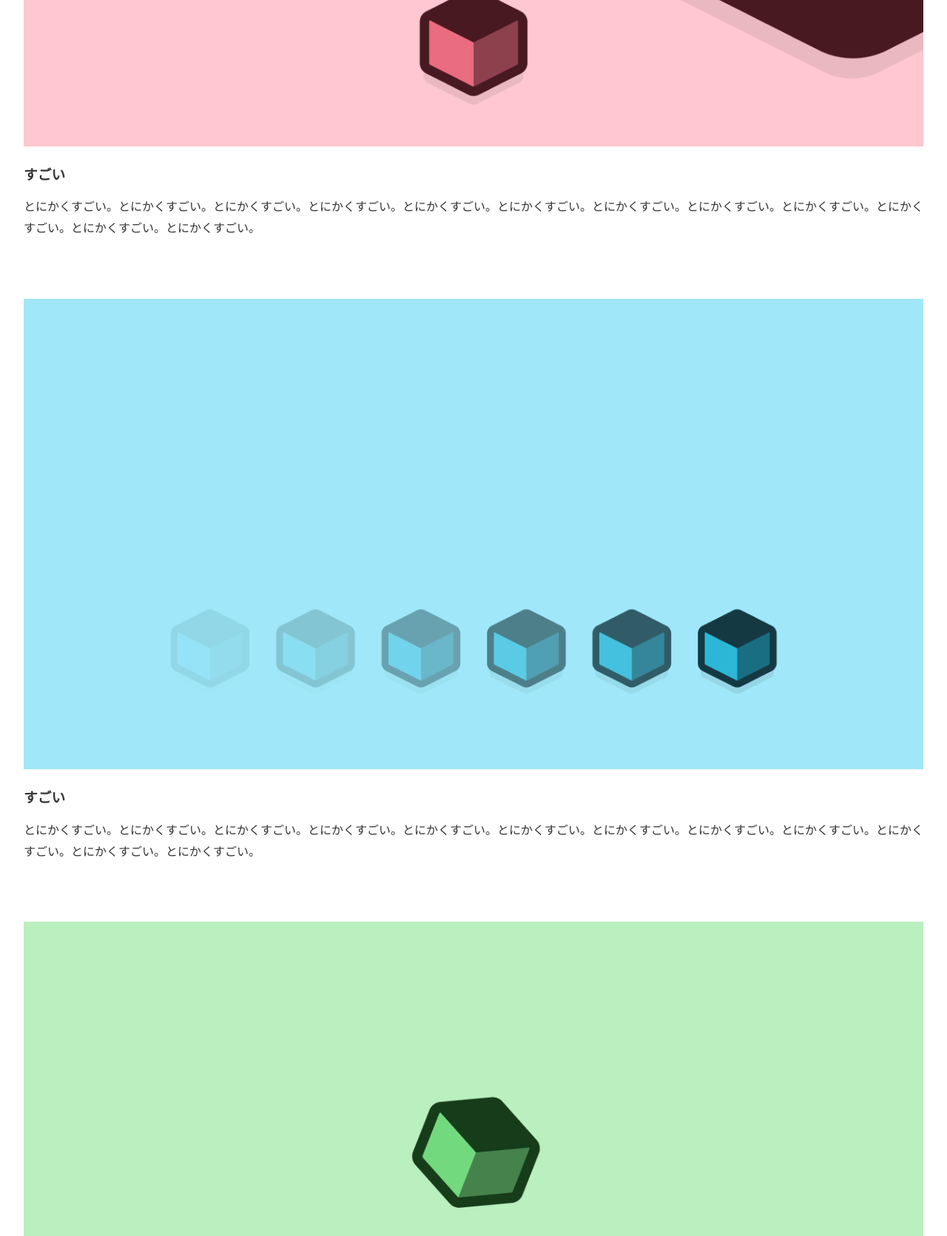
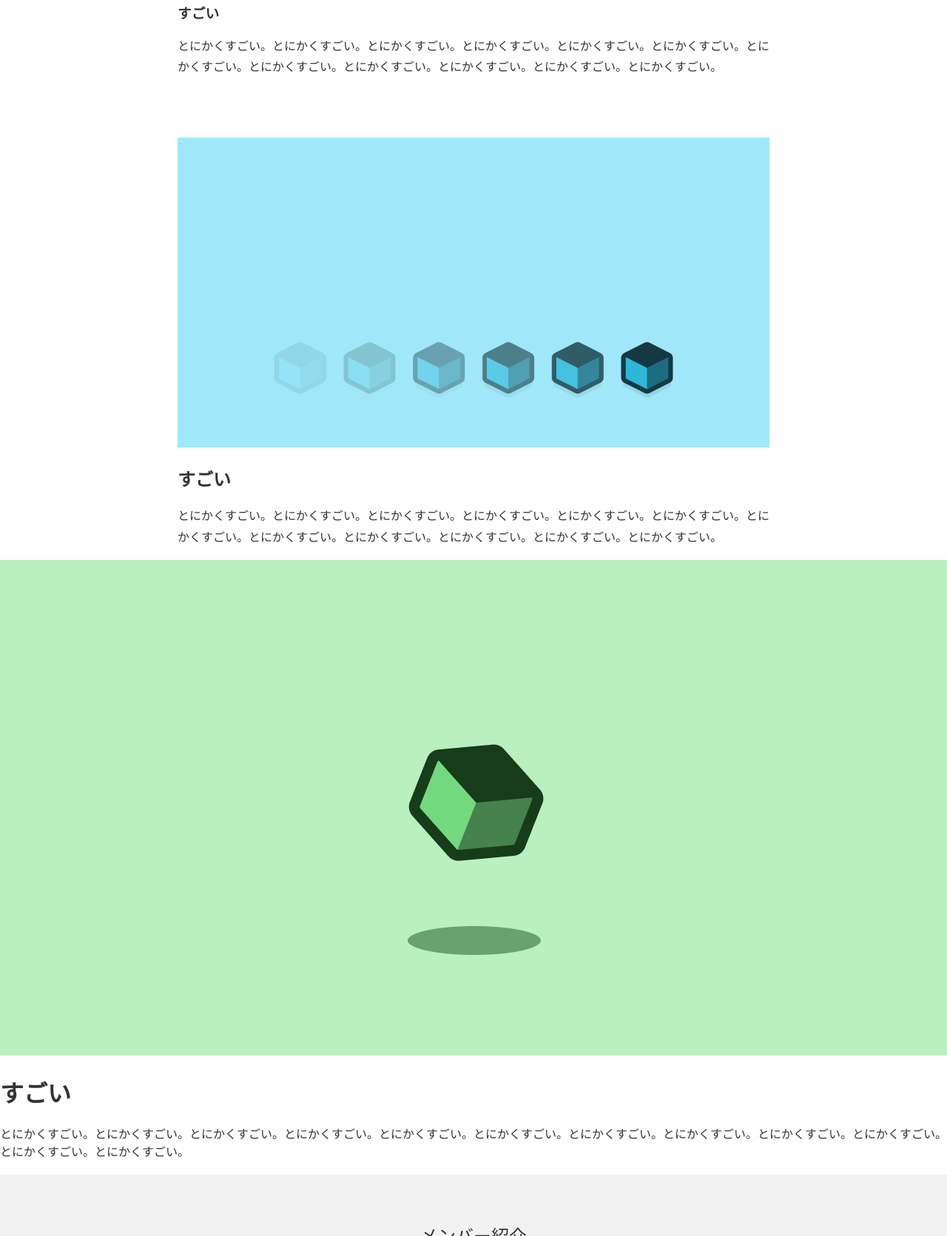
Before and after one commit to skikuchi7329/SampleHomepage, a plain HTML site: page html/index.html in a window 1280 px wide. Shown: the part 1129-2800 px from the top of the page at 74% size. Drawn offline with Linux system fonts and the light colour scheme.

Commit message:
Add pic info class

```diff
--- a/css/styles.css
+++ b/css/styles.css
@@ -113,3 +113,8 @@ footer {
   text-align: center;
 
 }
+
+.features .container {
+  width: 800px;
+  margin: 0 auto;
+}
--- a/html/index.html
+++ b/html/index.html
@@ -21,24 +21,41 @@
     <div class="container">
 
       <section>
-        <img src="../img/feature1.png" alt="">
-        <h1>すごい</h1>
-        <p>とにかくすごい。とにかくすごい。とにかくすごい。とにかくすごい。とにかくすごい。とにかくすごい。とにかくすごい。とにかくすごい。とにかくすごい。とにかくすごい。とにかくすごい。とにかくすごい。</p>
+        <div class="pic">
+          <img src="../img/feature1.png" alt="">
+
+        </div>
+        <div class="info">
+
+          <h1>すごい</h1>
+          <p>とにかくすごい。とにかくすごい。とにかくすごい。とにかくすごい。とにかくすごい。とにかくすごい。とにかくすごい。とにかくすごい。とにかくすごい。とにかくすごい。とにかくすごい。とにかくすごい。</p>
+        </div>
+      </section>
+
+        <div class="pic">
+          <img src="../img/feature2.png" alt="">
+
+        </div>
+        <div class="info">
+
+          <h1>すごい</h1>
+          <p>とにかくすごい。とにかくすごい。とにかくすごい。とにかくすごい。とにかくすごい。とにかくすごい。とにかくすごい。とにかくすごい。とにかくすごい。とにかくすごい。とにかくすごい。とにかくすごい。</p>
+        </div>
+      </section>
+
+        <div class="pic">
+          <img src="../img/feature3.png" alt="">
+
+        </div>
+        <div class="info">
+
+          <h1>すごい</h1>
+          <p>とにかくすごい。とにかくすごい。とにかくすごい。とにかくすごい。とにかくすごい。とにかくすごい。とにかくすごい。とにかくすごい。とにかくすごい。とにかくすごい。とにかくすごい。とにかくすごい。</p>
+        </div>
       </section>
 
 
-      <section>
-        <img src="../img/feature2.png" alt="">
-        <h1>すごい</h1>
-        <p>とにかくすごい。とにかくすごい。とにかくすごい。とにかくすごい。とにかくすごい。とにかくすごい。とにかくすごい。とにかくすごい。とにかくすごい。とにかくすごい。とにかくすごい。とにかくすごい。</p>
-      </section>
 
-
-      <section>
-        <img src="../img/feature3.png" alt="">
-        <h1>すごい</h1>
-        <p>とにかくすごい。とにかくすごい。とにかくすごい。とにかくすごい。とにかくすごい。とにかくすごい。とにかくすごい。とにかくすごい。とにかくすごい。とにかくすごい。とにかくすごい。とにかくすごい。</p>
-      </section>
     </div>
 
   </section>
```
